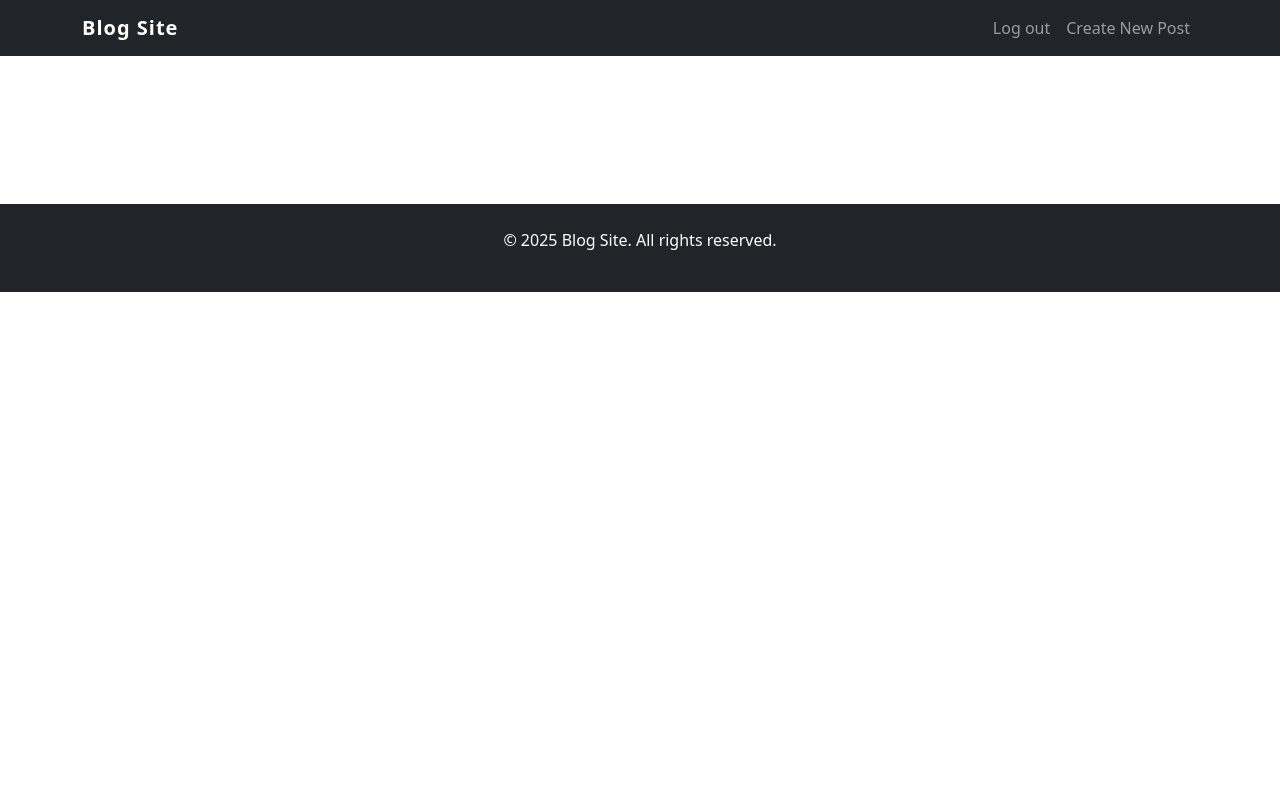
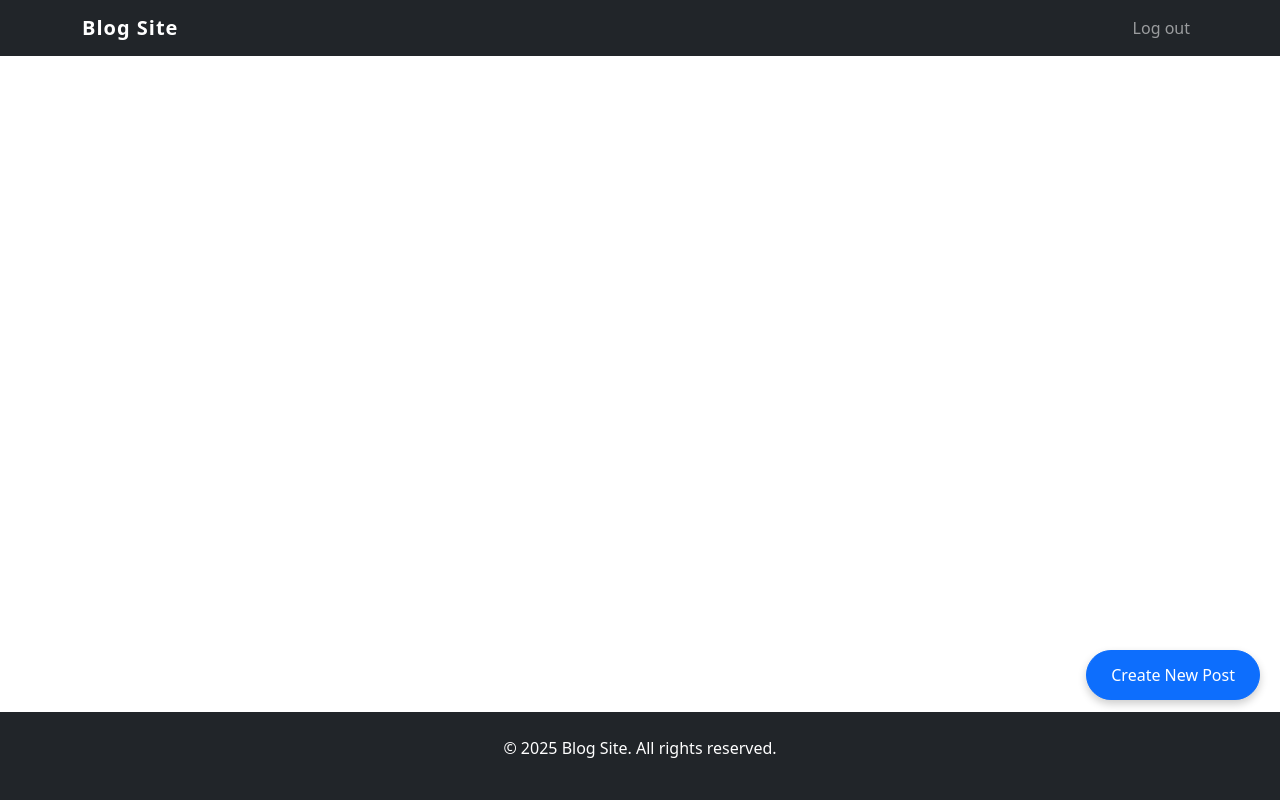
Before and after one commit to theotor83/blog_project, a Django app: page / in a window 1280 px wide. Run offline with Django 5.2, Linux system fonts and the light colour scheme; a user stored in the database is signed in; data that the repository does not hold is empty.

Commit message:
Slight redesign

```diff
--- a/static/css/blog.css
+++ b/static/css/blog.css
@@ -8,10 +8,36 @@
 }
 
 footer {
-    margin-top: 100px;
+    margin-top: auto;
+    padding: 1rem 0;
 }
 
 .login-card, .register-card {
     transition: none !important;
     transform: none !important;
 }
+
+body {
+    display: flex;
+    flex-direction: column;
+    min-height: 100vh;
+}
+
+main {
+    flex: 1;
+}
+
+.floating-button {
+    position: fixed;
+    bottom: 100px;
+    right: 20px;
+    z-index: 1000;
+    padding: 12px 24px;
+    border-radius: 25px;
+    box-shadow: 0 4px 8px rgba(0, 0, 0, 0.2);
+    transition: transform 0.2s;
+}
+
+.floating-button:hover {
+    transform: translateY(-2px);
+}
--- a/templates/base.html
+++ b/templates/base.html
@@ -21,11 +21,6 @@
                     <li class="nav-item">
                         <a class="nav-link btn btn-primary" href="{% url 'logout' %}">Log out</a>
                     </li>
-                        {% if user.is_superuser %}
-                        <li class="nav-item">
-                            <a class="nav-link btn btn-primary" href="#">Create New Post</a>
-                        </li>
-                        {% endif %}
                     {% else %}
                     <li class="nav-item">
                         <a class="nav-link btn btn-primary" href="{% url 'login' %}">Login/Sign up</a>
--- a/templates/index.html
+++ b/templates/index.html
@@ -21,4 +21,7 @@
             </div>
         {% endfor %}
     </div>
+    {% if user.is_superuser %}
+        <a href="#" class="btn btn-primary floating-button">Create New Post</a>
+    {% endif %}
 {% endblock %}
```
